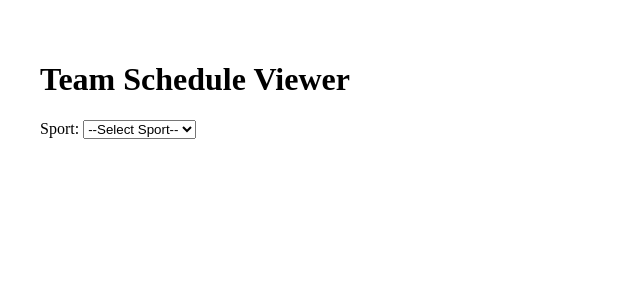
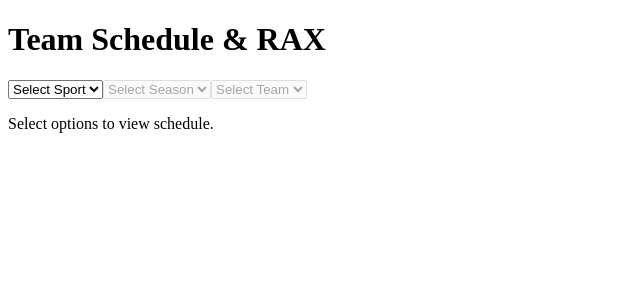
Before and after one commit to ben-morissette/otd4, a Next.js app: page / in a window 1280 px wide. Shown: the top 300 px of the page, without its empty margins (0-640 px from the left). Built offline with nearby package versions, Linux system fonts and the light colour scheme.

Commit message:
updated index to match schedule

```diff
--- a/pages/index.js
+++ b/pages/index.js
@@ -1,194 +1,144 @@
-import { useState, useEffect } from "react";
-
-const RARITY_MULTIPLIERS = {
-  General: 1,
-  Common: 1.2,
-  Uncommon: 1.4,
-  Rare: 1.6,
-  Epic: 2,
-  Leg: 2.5,
-  Mystic: 4,
-  Iconic: 6
-};
+import { useEffect, useState } from "react";
 
 export default function Home() {
   const [sport, setSport] = useState("");
-  const [teams, setTeams] = useState({});
+  const [season, setSeason] = useState("");
   const [team, setTeam] = useState("");
-  const [season, setSeason] = useState("");
-  const [rarity, setRarity] = useState("General");
+  const [seasons, setSeasons] = useState([]);
+  const [teams, setTeams] = useState([]);
   const [schedule, setSchedule] = useState([]);
-  const [totalRax, setTotalRax] = useState(0);
 
-  // Load teams
+  // Load seasons based on sport
   useEffect(() => {
-    if (!sport) return;
+    if (!sport) {
+      setSeasons([]);
+      setSeason("");
+      setTeams([]);
       setTeam("");
-    fetch(`/api/teams?sport=${sport}`)
-      .then((res) => res.json())
-      .then((data) => setTeams(data))
-      .catch(console.error);
+      return;
+    }
+    if (sport === "nba") {
+      setSeasons([2024, 2023, 2022]); // Example NBA seasons
+    } else if (sport === "nfl") {
+      setSeasons([2024, 2023, 2022]); // Example NFL seasons
+    } else if (sport === "nhl") {
+      setSeasons([2024, 2023, 2022]); // Example NHL seasons
+    }
+    setSeason("");
+    setTeams([]);
+    setTeam("");
+    setSchedule([]);
   }, [sport]);
 
-  // Load schedule
+  // Fetch teams when sport & season selected
   useEffect(() => {
-    if (!team || !season) return;
-    fetch(`/api/schedule?sport=${sport}&team=${team}&season=${season}`)
-      .then((res) => res.json())
-      .then((data) => {
-        const teamName = data.team?.displayName || "";
-        if (!data.events) {
-          setSchedule([]);
-          setTotalRax(0);
-          return;
+    const fetchTeams = async () => {
+      if (!sport || !season) return;
+      try {
+        const res = await fetch(`/api/teams?sport=${sport}&season=${season}`);
+        const data = await res.json();
+        setTeams(data);
+        setTeam("");
+      } catch (error) {
+        console.error("Error fetching teams:", error);
       }
+    };
+    fetchTeams();
+  }, [sport, season]);
 
-        const scheduleList = data.events.map((event) => {
-          let homeScore = 0,
-            awayScore = 0,
-            homeName = "",
-            awayName = "";
-          const comp = event.competitions?.[0]?.competitors || [];
-          comp.forEach((c) => {
-            if (c.homeAway === "home") {
-              homeScore = Number(c.score || 0);
-              homeName = c.team?.displayName || "";
-            } else {
-              awayScore = Number(c.score || 0);
-              awayName = c.team?.displayName || "";
+  // Fetch schedule when team is selected
+  useEffect(() => {
+    const fetchSchedule = async () => {
+      if (!sport || !season || !team) return;
+      try {
+        const res = await fetch(`/api/schedule?sport=${sport}&season=${season}&team=${team}`);
+        const data = await res.json();
+        setSchedule(data);
+      } catch (error) {
+        console.error("Error fetching schedule:", error);
       }
-          });
-
-          let winner = "",
-            loser = "";
-          if (homeScore > awayScore) {
-            winner = homeName;
-            loser = awayName;
-          } else if (awayScore > homeScore) {
-            winner = awayName;
-            loser = homeName;
-          } else {
-            winner = loser = "Tie";
-          }
-
-          const margin = Math.abs(homeScore - awayScore);
-
-          // Base RAX
-          let baseRax = 0;
-          if (winner === teamName) {
-            baseRax = event.type === "playoffs" ? 20 + 20 * margin : 12 * margin;
-          }
-
-          return {
-            date: event.date,
-            name: event.name,
-            home: homeName,
-            away: awayName,
-            homeScore,
-            awayScore,
-            winner,
-            loser,
-            margin,
-            baseRax,
-            rax: baseRax * RARITY_MULTIPLIERS[rarity]
     };
-        });
-
-        const total = scheduleList.reduce((acc, e) => acc + e.rax, 0);
-        setSchedule(scheduleList);
-        setTotalRax(total);
-      })
-      .catch(console.error);
-  }, [team, season, rarity]);
+    fetchSchedule();
+  }, [sport, season, team]);
 
   return (
-    <div style={{ padding: "2rem" }}>
-      <h1>Team Schedule Viewer</h1>
+    <div className="p-6 max-w-4xl mx-auto">
+      <h1 className="text-3xl font-bold mb-6 text-center">Team Schedule & RAX</h1>
 
-      <div>
-        <label>Sport: </label>
-        <select value={sport} onChange={(e) => setSport(e.target.value)}>
-          <option value="">--Select Sport--</option>
-          <option value="NHL">NHL</option>
-          <option value="NFL">NFL</option>
-          <option value="NBA">NBA</option>
+      <div className="flex gap-4 mb-6">
+        {/* Sport Selector */}
+        <select
+          value={sport}
+          onChange={(e) => setSport(e.target.value)}
+          className="border rounded p-2"
+        >
+          <option value="">Select Sport</option>
+          <option value="nba">NBA</option>
+          <option value="nfl">NFL</option>
+          <option value="nhl">NHL</option>
         </select>
-      </div>
 
-      {sport && (
-        <div>
-          <label>Team: </label>
-          <select value={team} onChange={(e) => setTeam(e.target.value)}>
-            <option value="">--Select Team--</option>
-            {Object.entries(teams).map(([abbr, name]) => (
-              <option key={abbr} value={abbr}>
-                {name}
+        {/* Season Selector */}
+        <select
+          value={season}
+          onChange={(e) => setSeason(e.target.value)}
+          className="border rounded p-2"
+          disabled={!seasons.length}
+        >
+          <option value="">Select Season</option>
+          {seasons.map((yr) => (
+            <option key={yr} value={yr}>
+              {yr} - {yr + 1}
+            </option>
+          ))}
+        </select>
+
+        {/* Team Selector */}
+        <select
+          value={team}
+          onChange={(e) => setTeam(e.target.value)}
+          className="border rounded p-2"
+          disabled={!teams.length}
+        >
+          <option value="">Select Team</option>
+          {teams.map((t) => (
+            <option key={t.id} value={t.id}>
+              {t.name}
             </option>
           ))}
         </select>
       </div>
-      )}
 
-      {team && (
-        <div>
-          <label>Season: </label>
-          <input
-            type="number"
-            value={season}
-            onChange={(e) => setSeason(e.target.value)}
-            placeholder="e.g. 2024"
-          />
-        </div>
-      )}
-
-      {team && (
-        <div>
-          <label>Rarity: </label>
-          <select value={rarity} onChange={(e) => setRarity(e.target.value)}>
-            {Object.keys(RARITY_MULTIPLIERS).map((r) => (
-              <option key={r} value={r}>
-                {r}
-              </option>
-            ))}
-          </select>
-        </div>
-      )}
-
-      {schedule.length > 0 && (
-        <div style={{ marginTop: "2rem" }}>
-          <h2>Schedule</h2>
-          <h3>Total RAX: {totalRax.toFixed(2)}</h3>
-          <table border="1" cellPadding="5" style={{ borderCollapse: "collapse" }}>
+      {/* Schedule Table */}
+      {schedule.length > 0 ? (
+        <table className="w-full border-collapse border border-gray-400 text-sm">
           <thead>
-              <tr>
-                <th>Date</th>
-                <th>Match</th>
-                <th>Score</th>
-                <th>W/L</th>
-                <th>Margin</th>
-                <th>RAX</th>
+            <tr className="bg-gray-100">
+              <th className="border p-2">Date</th>
+              <th className="border p-2">Matchup</th>
+              <th className="border p-2">Score</th>
+              <th className="border p-2">Result</th>
+              <th className="border p-2">RAX</th>
             </tr>
           </thead>
           <tbody>
-              {schedule.map((row, i) => (
-                <tr key={i}>
-                  <td>{row.date}</td>
-                  <td>
-                    {row.away} @ {row.home}
+            {schedule.map((game, idx) => (
+              <tr key={idx}>
+                <td className="border p-2">{new Date(game.date).toLocaleString()}</td>
+                <td className="border p-2">{game.matchup || "TBD"}</td>
+                <td className="border p-2">
+                  {game.homeScore != null && game.awayScore != null
+                    ? `${game.homeScore} - ${game.awayScore}`
+                    : "TBD"}
                 </td>
-                  <td>
-                    {row.awayScore} - {row.homeScore}
-                  </td>
-                  <td>
-                    {row.winner === team ? "W" : row.loser === team ? "L" : ""}
-                  </td>
-                  <td>{row.margin}</td>
-                  <td>{row.rax.toFixed(2)}</td>
+                <td className="border p-2">{game.result || "Pending"}</td>
+                <td className="border p-2">{game.rax?.toFixed(2) || "0.00"}</td>
               </tr>
             ))}
           </tbody>
         </table>
-        </div>
+      ) : (
+        <p className="text-center text-gray-500">Select options to view schedule.</p>
       )}
     </div>
   );
```
Lines whose indentation alone changed are shown as unchanged.
